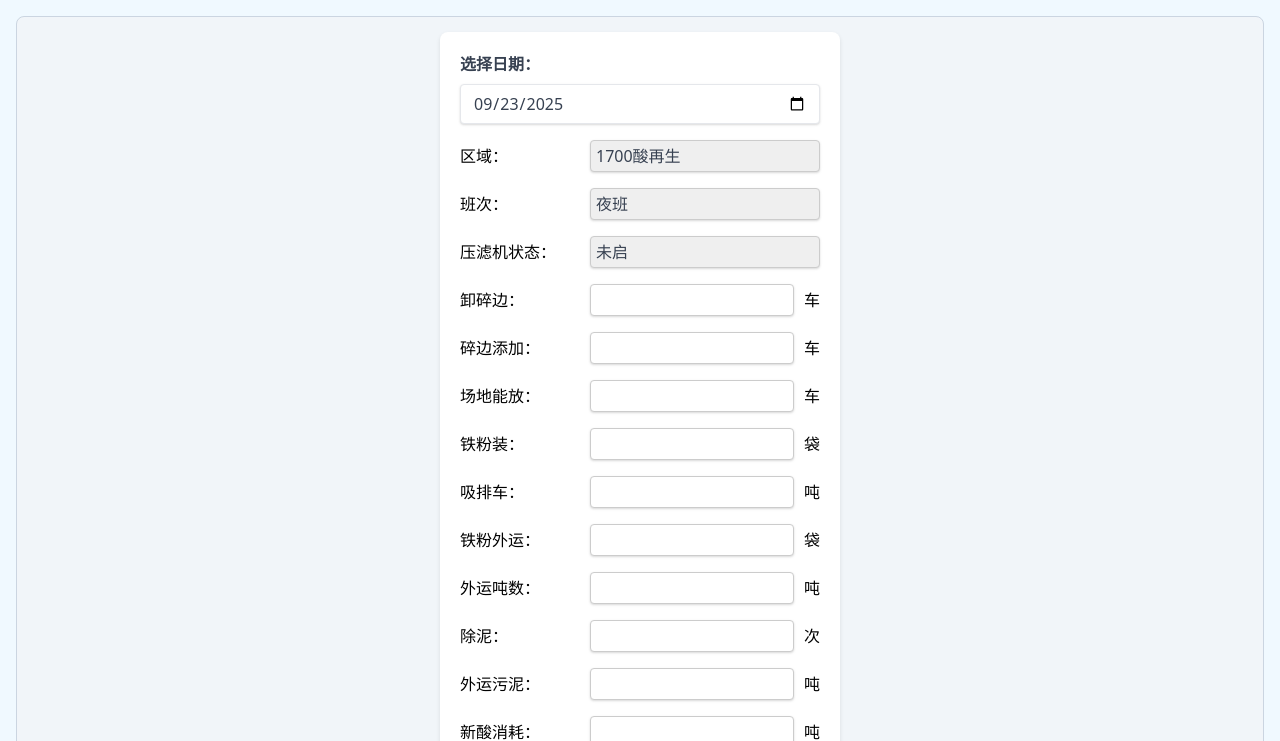
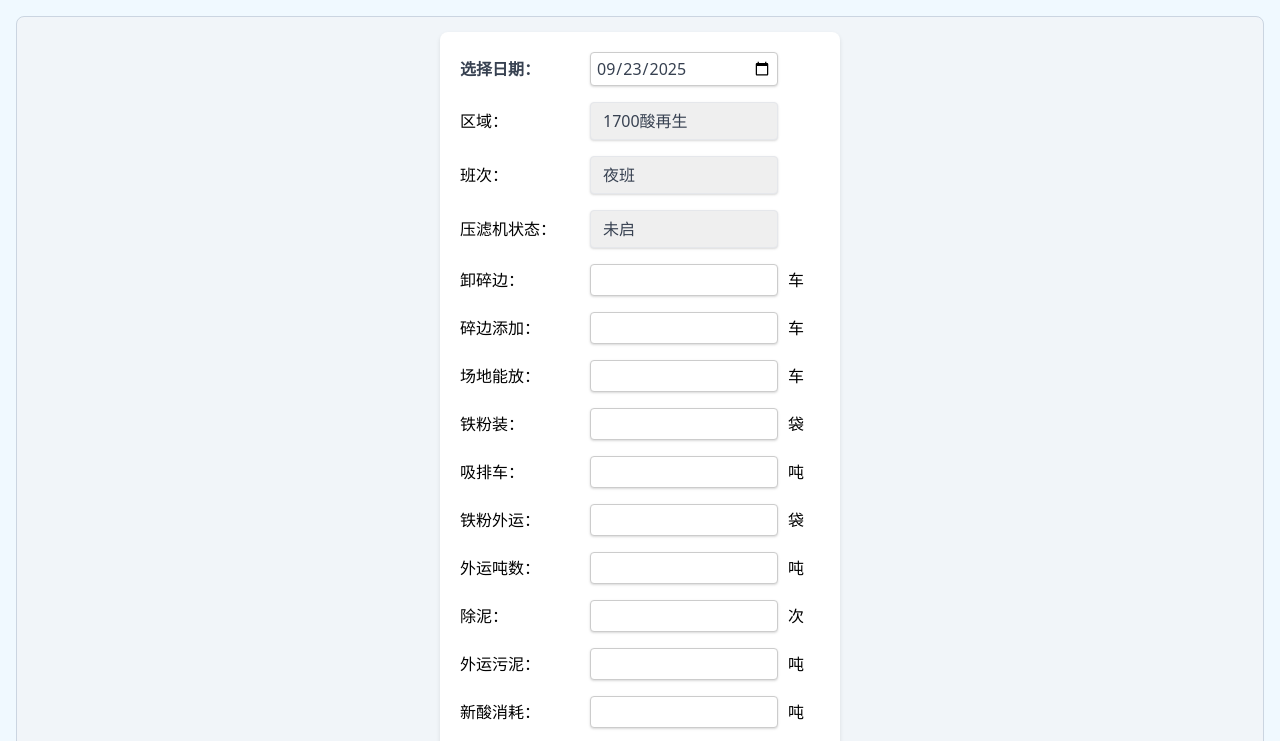
Before and after one commit to wg521125/szs, a plain HTML site: page index.html in a window 1280 px wide. Shown: the part 56-797 px from the top of the page. Drawn offline with nearby package versions, Linux system fonts and the light colour scheme.

Commit message:
Update index.html

```diff
--- a/index.html
+++ b/index.html
@@ -62,8 +62,12 @@
             border: 1px solid #ccc;
             border-radius: 4px;
         }
-        .input-group span {
+        /* 修改单位显示样式，统一宽度为2个字符宽度 */
+        .input-group .unit {
             margin-left: 10px;
+            display: inline-block;
+            width: 2em; /* 固定宽度为2个字符 */
+            text-align: left;
         }
         .select-group {
             display: flex;
@@ -135,147 +139,155 @@
     <div class="center-container">
         <form id="quizForm" class="form-container">
             <div class="mb-4">
-                <label for="dateInput" class="block text-gray-700 font-bold mb-2">选择日期：</label>
-                <input type="date" id="dateInput" name="日期" class="shadow appearance-none border rounded w-full py-2 px-3 text-gray-700 leading-tight focus:outline-none focus:shadow-outline">
+                <div class="input-group">
+                    <label for="dateInput" class="block text-gray-700 font-bold">选择日期：</label>
+                    <input type="date" id="dateInput" name="日期" class="shadow appearance-none border rounded py-2 px-3 text-gray-700 leading-tight focus:outline-none focus:shadow-outline">
+                    <span class="unit"></span>
+                </div>
             </div>
             <div class="mb-4">
-                <div class="select-group">
+                <div class="input-group">
                     <label for="quyu">区域：</label>
-                    <select id="quyu" name="区域" class="shadow appearance-none border rounded py-2 px-3 text-gray-700 leading-tight focus:outline-none focus:shadow-outline">
+                    <select id="quyu" name="区域" class="shadow appearance-none border rounded py-2 px-3 text-gray-700 leading-tight focus:outline-none focus:shadow-outline" style="flex: 1; min-width: 0;">
                         <option value="1700酸再生">1700酸再生</option>
                         <option value="2230酸再生">2230酸再生</option>
                         <option value="高强酸再生">高强酸再生</option>
                     </select>
+                    <span class="unit"></span>
                 </div>
             </div>
             <div class="mb-4">
-                <div class="select-group">
+                <div class="input-group">
                     <label for="banci">班次：</label>
-                    <select id="banci" name="班次" class="shadow appearance-none border rounded py-2 px-3 text-gray-700 leading-tight focus:outline-none focus:shadow-outline">
+                    <select id="banci" name="班次" class="shadow appearance-none border rounded py-2 px-3 text-gray-700 leading-tight focus:outline-none focus:shadow-outline" style="flex: 1; min-width: 0;">
                         <option value="白班">白班</option>
                         <option value="夜班">夜班</option>
                     </select>
+                    <span class="unit"></span>
                 </div>
             </div>
             <div class="mb-4">
-                <div class="select-group">
+                <div class="input-group">
                     <label for="ylj">压滤机状态：</label>
-                    <select id="ylj" name="压滤机状态" class="shadow appearance-none border rounded py-2 px-3 text-gray-700 leading-tight focus:outline-none focus:shadow-outline">
+                    <select id="ylj" name="压滤机状态" class="shadow appearance-none border rounded py-2 px-3 text-gray-700 leading-tight focus:outline-none focus:shadow-outline" style="flex: 1; min-width: 0;">
                         <option value="未启">未启</option>
                         <option value="进泥中">进泥中</option>
                         <option value="反吹中">反吹中</option>
                         <option value="待除泥">待除泥</option>
                     </select>
+                    <span class="unit"></span>
                 </div>
             </div>
             <div class="mb-4">
                 <div class="input-group">
                     <label for="卸碎边">卸碎边：</label>
                     <input type="text" id="卸碎边" name="卸碎边" class="shadow appearance-none border rounded py-2 px-3 text-gray-700 leading-tight focus:outline-none focus:shadow-outline">
-                    <span>车</span>
+                    <span class="unit">车</span>
                 </div>
             </div>
             <div class="mb-4">
                 <div class="input-group">
                     <label for="碎边添加">碎边添加：</label>
                     <input type="text" id="碎边添加" name="碎边添加" class="shadow appearance-none border rounded py-2 px-3 text-gray-700 leading-tight focus:outline-none focus:shadow-outline">
-                    <span>车</span>
+                    <span class="unit">车</span>
                 </div>
             </div>
             <div class="mb-4">
                 <div class="input-group">
                     <label for="场地能放">场地能放：</label>
                     <input type="text" id="场地能放" name="场地能放" class="shadow appearance-none border rounded py-2 px-3 text-gray-700 leading-tight focus:outline-none focus:shadow-outline">
-                    <span>车</span>
+                    <span class="unit">车</span>
                 </div>
             </div>
             <div class="mb-4">
                 <div class="input-group">
                     <label for="铁粉装">铁粉装：</label>
                     <input type="text" id="铁粉装" name="铁粉装" class="shadow appearance-none border rounded py-2 px-3 text-gray-700 leading-tight focus:outline-none focus:shadow-outline">
-                    <span>袋</span>
+                    <span class="unit">袋</span>
                 </div>
             </div>
             <div class="mb-4">
                 <div class="input-group">
                     <label for="吸排车">吸排车：</label>
                     <input type="text" id="吸排车" name="吸排车" class="shadow appearance-none border rounded py-2 px-3 text-gray-700 leading-tight focus:outline-none focus:shadow-outline">
-                    <span>吨</span>
+                    <span class="unit">吨</span>
                 </div>
             </div>
             <div class="mb-4">
                 <div class="input-group">
                     <label for="铁粉外运">铁粉外运：</label>
                     <input type="text" id="铁粉外运" name="铁粉外运" class="shadow appearance-none border rounded py-2 px-3 text-gray-700 leading-tight focus:outline-none focus:shadow-outline">
-                    <span>袋</span>
+                    <span class="unit">袋</span>
                 </div>
             </div>
             <div class="mb-4">
                 <div class="input-group">
                     <label for="外运吨数">外运吨数：</label>
                     <input type="text" id="外运吨数" name="外运吨数" class="shadow appearance-none border rounded py-2 px-3 text-gray-700 leading-tight focus:outline-none focus:shadow-outline">
-                    <span>吨</span>
+                    <span class="unit">吨</span>
                 </div>
             </div>
             <div class="mb-4">
                 <div class="input-group">
                     <label for="除泥">除泥：</label>
                     <input type="text" id="除泥" name="除泥" class="shadow appearance-none border rounded py-2 px-3 text-gray-700 leading-tight focus:outline-none focus:shadow-outline">
-                    <span>次</span>
+                    <span class="unit">次</span>
                 </div>
             </div>
             <div class="mb-4">
                 <div class="input-group">
                     <label for="外运污泥">外运污泥：</label>
                     <input type="text" id="外运污泥" name="外运污泥" class="shadow appearance-none border rounded py-2 px-3 text-gray-700 leading-tight focus:outline-none focus:shadow-outline">
-                    <span>吨</span>
+                    <span class="unit">吨</span>
                 </div>
             </div>
             <div class="mb-4">
                 <div class="input-group">
                     <label for="新酸消耗">新酸消耗：</label>
                     <input type="text" id="新酸消耗" name="新酸消耗" class="shadow appearance-none border rounded py-2 px-3 text-gray-700 leading-tight focus:outline-none focus:shadow-outline">
-                    <span>吨</span>
+                    <span class="unit">吨</span>
                 </div>
             </div>
             <div class="mb-4">
                 <div class="input-group">
                     <label for="卸新酸">卸新酸：</label>
                     <input type="text" id="卸新酸" name="卸新酸" class="shadow appearance-none border rounded py-2 px-3 text-gray-700 leading-tight focus:outline-none focus:shadow-outline">
-                    <span>吨</span>
+                    <span class="unit">吨</span>
                 </div>
             </div>
             <div class="mb-4">
                 <div class="input-group">
                     <label for="新酸库存">新酸库存：</label>
                     <input type="text" id="新酸库存" name="新酸库存" class="shadow appearance-none border rounded py-2 px-3 text-gray-700 leading-tight focus:outline-none focus:shadow-outline">
-                    <span>吨</span>
+                    <span class="unit">吨</span>
                 </div>
             </div>
             <div class="mb-4">
                 <div class="input-group">
                     <label for="氨水库存">氨水库存：</label>
                     <input type="text" id="氨水库存" name="氨水库存" class="shadow appearance-none border rounded py-2 px-3 text-gray-700 leading-tight focus:outline-none focus:shadow-outline">
+                    <span class="unit"></span>
                 </div>
             </div>
             <div class="mb-4">
                 <div class="input-group">
                     <label for="氨水消耗">氨水消耗：</label>
                     <input type="text" id="氨水消耗" name="氨水消耗" class="shadow appearance-none border rounded py-2 px-3 text-gray-700 leading-tight focus:outline-none focus:shadow-outline">
+                    <span class="unit"></span>
                 </div>
             </div>
             <div class="mb-4">
                 <div class="input-group">
                     <label for="卸氨水">卸氨水：</label>
                     <input type="text" id="卸氨水" name="卸氨水" class="shadow appearance-none border rounded py-2 px-3 text-gray-700 leading-tight focus:outline-none focus:shadow-outline">
-                    <span>吨</span>
+                    <span class="unit">吨</span>
                 </div>
             </div>
             <div class="mb-4">
                 <div class="input-group">
                     <label for="絮凝剂消耗">絮凝剂消耗：</label>
                     <input type="text" id="絮凝剂消耗" name="絮凝剂消耗" class="shadow appearance-none border rounded py-2 px-3 text-gray-700 leading-tight focus:outline-none focus:shadow-outline">
-                    <span>公斤</span>
+                    <span class="unit">公斤</span>
                 </div>
             </div>
         </form>
```
